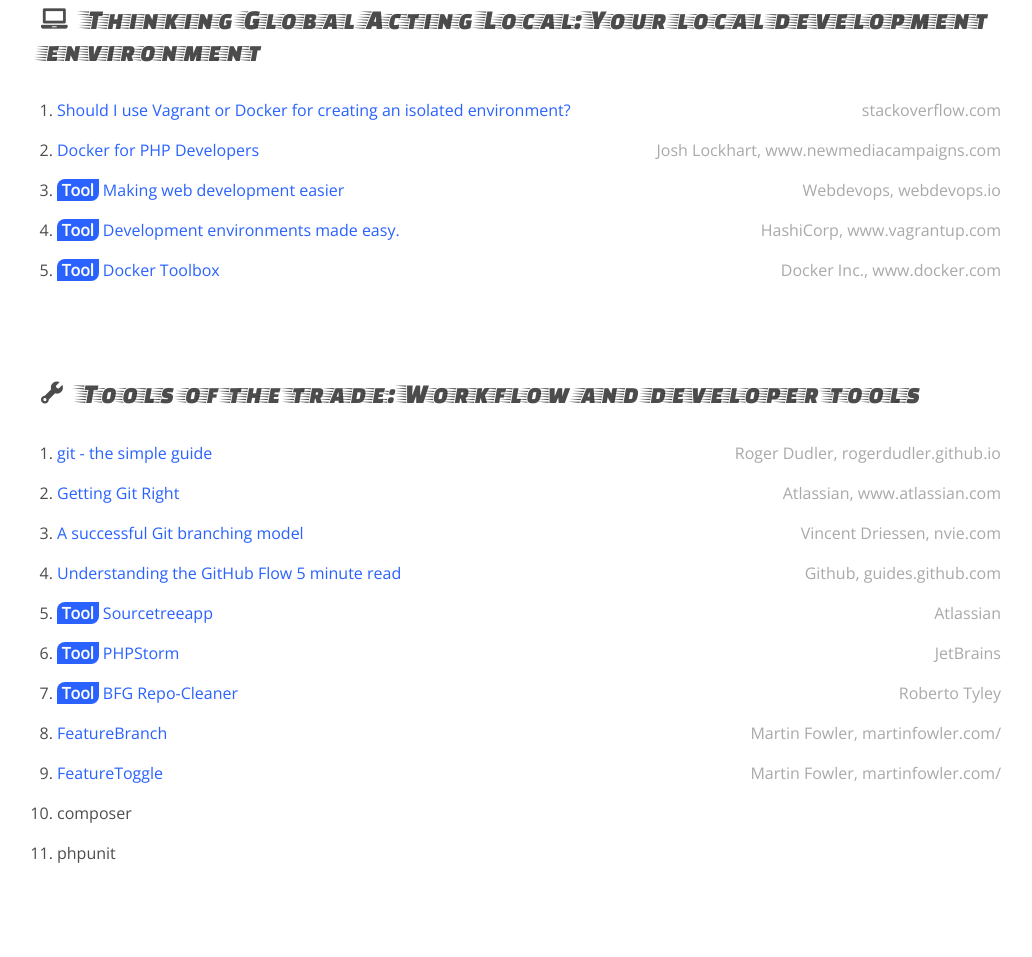
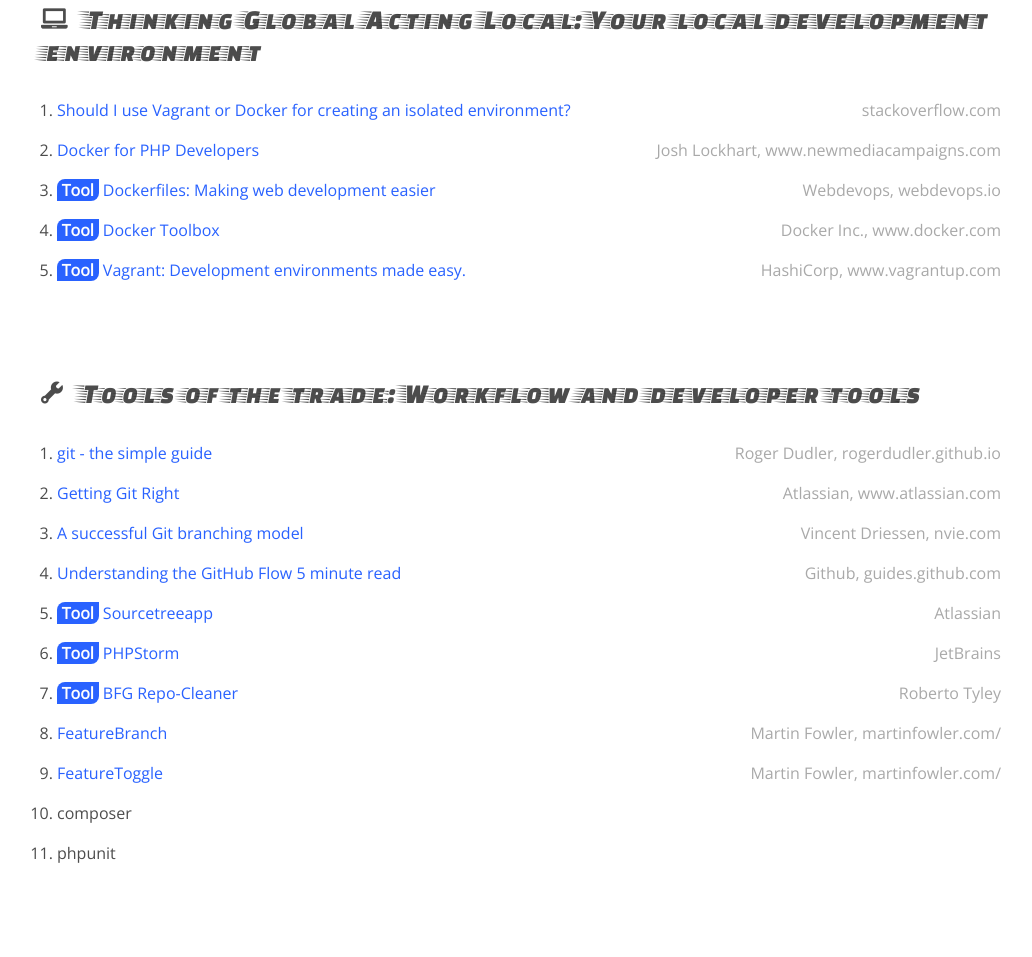
Before and after one commit to superherophp/superherophp, a plain HTML site: page index.html in a window 1280 px wide. Shown: the part 835-1792 px from the top of the page, without its empty margins (119-1151 px from the left). Drawn offline with nearby package versions, Linux system fonts and the light colour scheme.

Commit message:
Add more title details.

```diff
--- a/index.html
+++ b/index.html
@@ -384,18 +384,18 @@
             </li>
             <li class="recommended-reading__item"><a class="recommended-reading__link"
                                                      href="https://webdevops.io/projects/dockerfiles/"><strong
-                class="recommended-reading__media-type" class="recommended-reading__media-type">Tool</strong> Making web
+                class="recommended-reading__media-type" class="recommended-reading__media-type">Tool</strong> Dockerfiles: Making web
                 development easier
                 <span class="recommended-reading__author-source">Webdevops, webdevops.io</span></a></li>
-            <li class="recommended-reading__item"><a class="recommended-reading__link"
-                                                     href="https://www.vagrantup.com/docs/"><strong
-                class="recommended-reading__media-type">Tool</strong> Development environments made easy.
-                <span class="recommended-reading__author-source">HashiCorp, www.vagrantup.com</span></a>
-            </li>
             <li class="recommended-reading__item"><a class="recommended-reading__link"
                                                      href="https://www.docker.com/products/docker-toolbox"><strong
                 class="recommended-reading__media-type">Tool</strong> Docker Toolbox <span
                 class="recommended-reading__author-source">Docker Inc., www.docker.com</span></a>
+            </li>
+            <li class="recommended-reading__item"><a class="recommended-reading__link"
+                                                     href="https://www.vagrantup.com/docs/"><strong
+                class="recommended-reading__media-type">Tool</strong> Vagrant: Development environments made easy.
+                <span class="recommended-reading__author-source">HashiCorp, www.vagrantup.com</span></a>
             </li>
         </ol>
     </div>
@@ -575,7 +575,6 @@
 
     ga('create', 'UA-79459036-1', 'auto');
     ga('send', 'pageview');
-
 </script>
 </body>
 </html>
```
